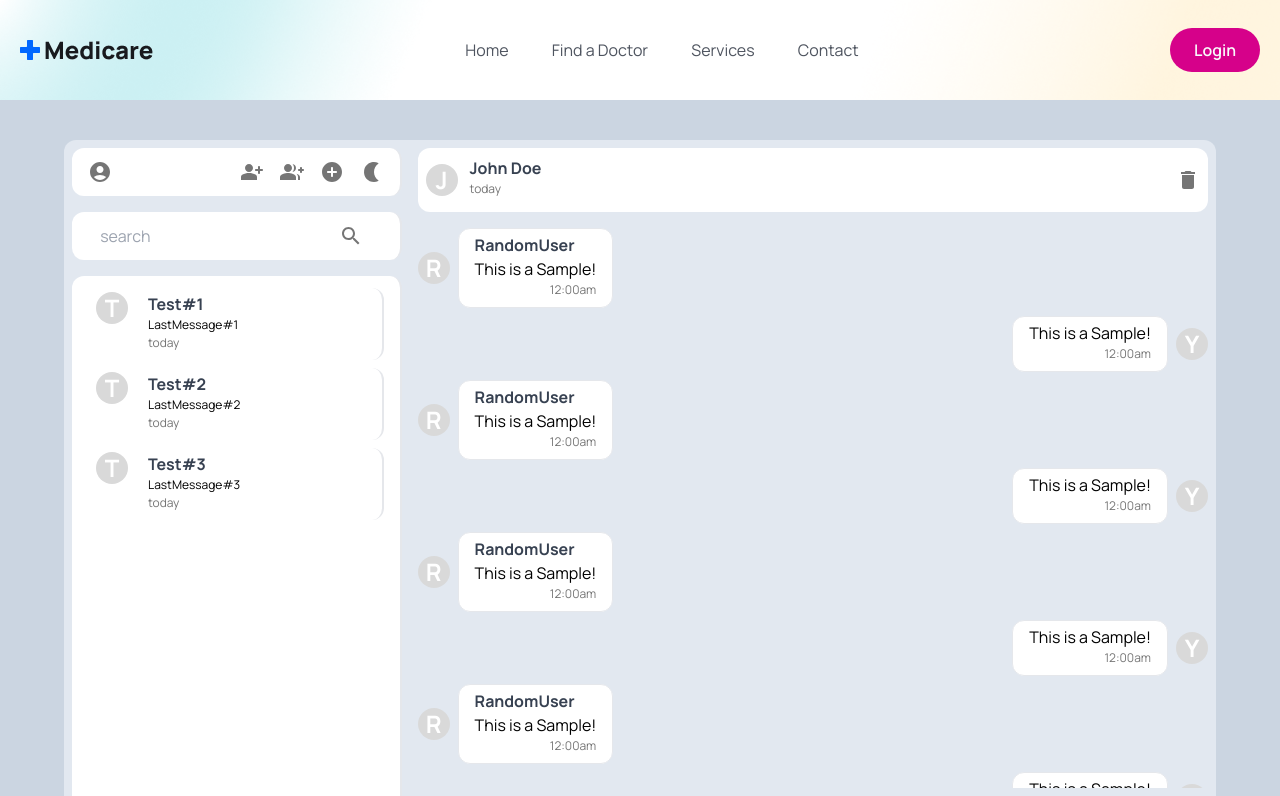
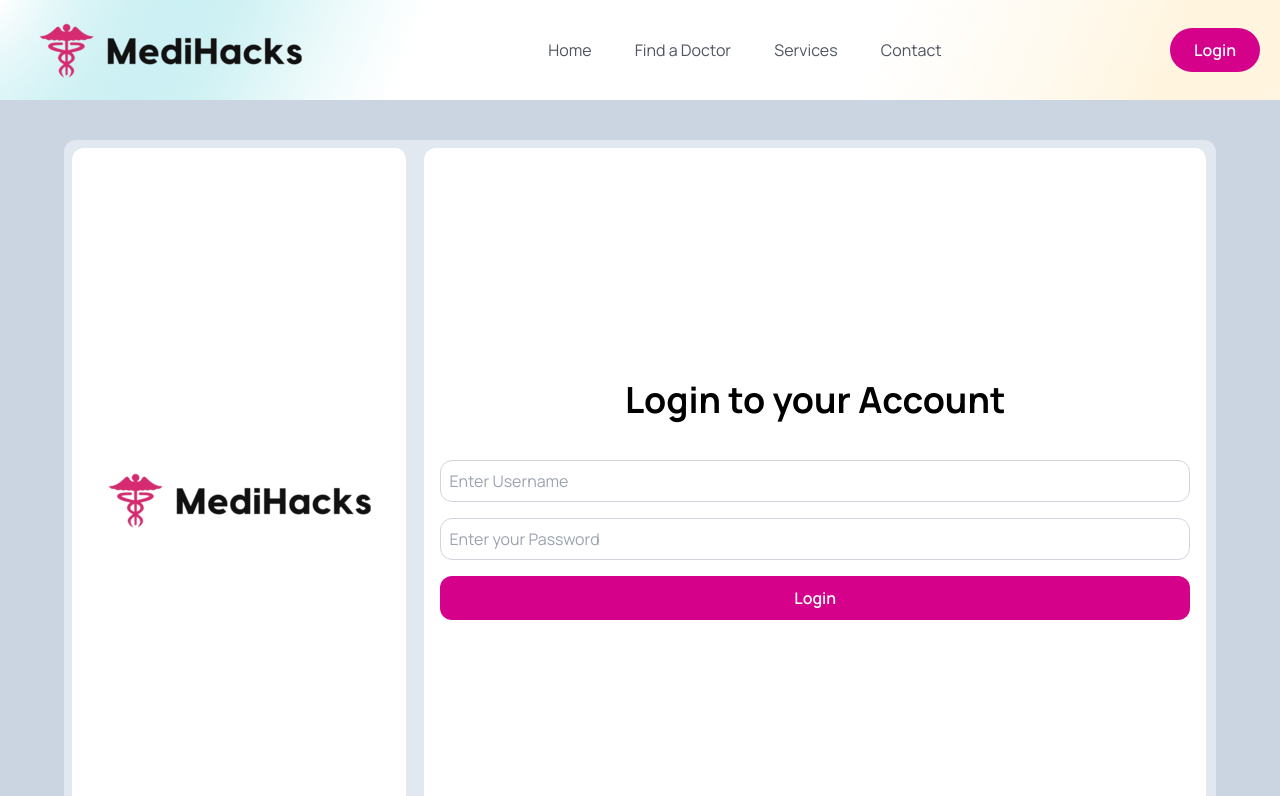
Before and after one commit to hargunkaur286/medihacks, a React (Vite) app in the folder frontend/: page /chat in a window 1280 px wide. Shown: the top 796 px of the page. Built offline with nearby package versions, Linux system fonts and the light colour scheme.

Commit message:
added welcome, group ui and chat login screens

```diff
--- /dev/null
+++ b/frontend/src/components/ChatApp/CreateGroups.jsx
@@ -0,0 +1,21 @@
+import React from 'react';
+import { IconButton } from "@mui/material";
+import DoneOutlinedRoundedIcon from "@mui/icons-material/DoneAllOutlined";
+
+const CreateGroups = () => {
+  return (
+    <div className='flex flex-col h-full justify-center items-center'>
+      <div className='flex items-center bg-white rounded-xl p-4 w-full max-w-md'>
+        <input
+          placeholder='Enter Group Name'
+          className='flex-grow rounded-xl p-2 border border-gray-300 mr-2'
+        />
+        <IconButton>
+          <DoneOutlinedRoundedIcon />
+        </IconButton>
+      </div>
+    </div>
+  );
+};
+
+export default CreateGroups;
--- /dev/null
+++ b/frontend/src/components/ChatApp/Login.jsx
@@ -0,0 +1,40 @@
+import React from 'react';
+import logo from "../../assets/images/logo.png";
+import { Link } from "react-router-dom";
+
+const Login = () => {
+  return (
+    <div className="bg-slate-200 h-[90vh] w-[90vw] flex rounded-xl mt-10">
+      <div className='bg-white border-r-2 p-4 rounded-xl m-2 w-[30%] flex justify-center items-center'>
+        <div className="w-full flex justify-center items-center">
+          <img src={logo} alt="Logo" className='max-w-full h-auto' />
+        </div>
+      </div>
+
+      <div className='bg-white border-r-2 p-4 rounded-xl m-2 w-[70%] flex flex-col justify-center items-center'>
+      <div className="w-full flex flex-col items-center mb-4">
+          <h1 className='text-4xl font-bold  mb-6'>Login to your Account</h1>
+        </div>
+        <div className='w-full'>
+          <input
+            placeholder='Enter Username'
+            className='w-full rounded-xl p-2 mb-4 border border-gray-300'
+          />
+        </div>
+        <div className='w-full'>
+          <input
+            placeholder='Enter your Password'
+            className='w-full rounded-xl p-2 mb-4 border border-gray-300'
+          />
+        </div>
+        <Link to="/login" className='w-full'>
+          <button className="bg-primaryColor w-full py-2 text-white font-semibold h-[44px] flex items-center justify-center rounded-xl">
+            Login
+          </button>
+        </Link>
+      </div>
+    </div>
+  );
+}
+
+export default Login;
--- a/frontend/src/components/ChatApp/MainContainer.jsx
+++ b/frontend/src/components/ChatApp/MainContainer.jsx
@@ -1,6 +1,8 @@
 import React from 'react'
 import ChatArea from './ChatArea'
+import CreateGroups from './CreateGroups';
 import Sidebar from './Sidebar'
+import Welcome from './Welcome';
 
 const MainContainer = () => {
   const chatAreaProps = {
@@ -13,7 +15,9 @@ const MainContainer = () => {
         <Sidebar />
       </div>
       <div className="w-[70%] h-full">
-        <ChatArea props={chatAreaProps} />
+        {/* <ChatArea props={chatAreaProps} /> */}
+        {/* <Welcome /> */}
+        <CreateGroups/>
       </div>
     </div>
   )
--- a/frontend/src/components/ChatApp/Sidebar.jsx
+++ b/frontend/src/components/ChatApp/Sidebar.jsx
@@ -53,10 +53,13 @@ const Sidebar = () => {
         </div>
         </div >
 
-        <div className='bg-white border-r-2 pt-1 pb-1 pr-2 pl-2 rounded-xl m-2 flex justify-around'>
-          <input placeholder='search'/>
-          <IconButton>
-          <SearchIcon />
+        <div className='bg-white border-r-2 p-2 rounded-xl m-2 flex items-center'>
+          <input
+            placeholder='Search'
+            className='flex-grow rounded-xl p-2 border border-gray-300 '
+          />
+          <IconButton className='ml-2'>
+            <SearchIcon />
           </IconButton>
         </div>
 
--- /dev/null
+++ b/frontend/src/components/ChatApp/Welcome.jsx
@@ -0,0 +1,15 @@
+import React from 'react';
+import logo from "../../assets/images/logo.png";
+
+const Welcome = () => {
+  return (
+    <div className='flex flex-col h-full'>
+      <div className='flex flex-col justify-center items-center gap-2 rounded-xl border-b-2 bg-white flex-grow m-2'>
+        <img src={logo} alt="Logo" className='max-w-full h-auto' />
+        <p className='text-gray-700 text-center'>View and text directly to people present in the chat</p>
+      </div>
+    </div>
+  );
+};
+
+export default Welcome;
--- a/frontend/src/pages/ChatApp.jsx
+++ b/frontend/src/pages/ChatApp.jsx
@@ -1,10 +1,12 @@
 import React from 'react'
+import Login from '../components/ChatApp/Login'
 import MainContainer from '../components/ChatApp/MainContainer'
 
 const ChatApp = () => {
     return (
         <div className='bg-slate-300 min-h-screen flex justify-center align-center'>
-            <MainContainer />
+            {/* <MainContainer /> */}
+            <Login/>
         </div>
     )
 }
```
Also changed, not shown: frontend/src/assets/images/logo.png.
